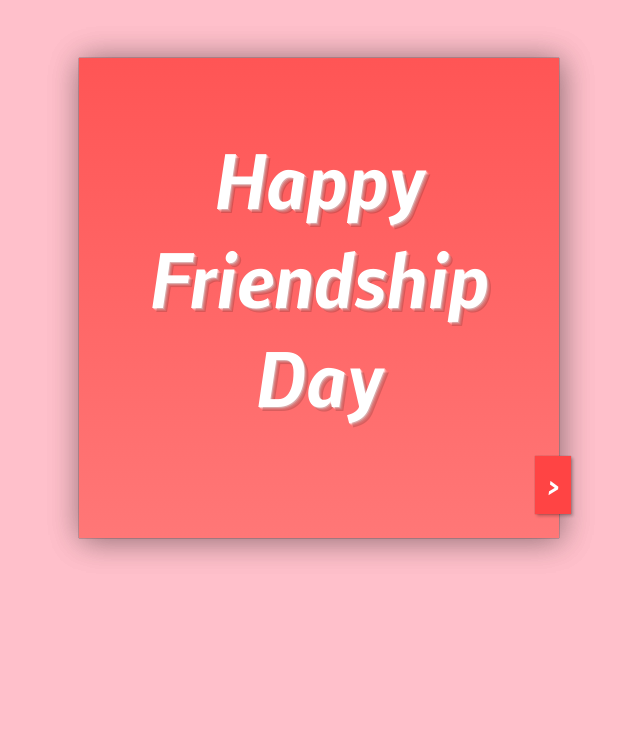
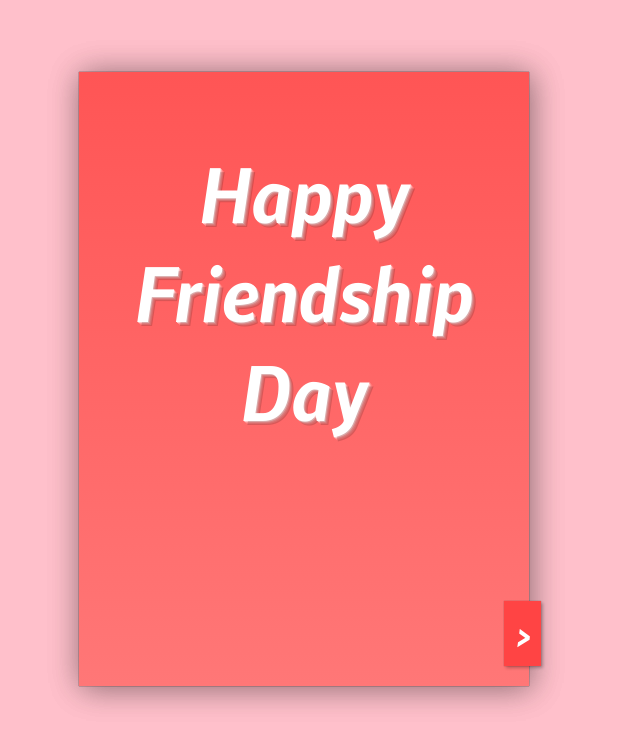
Before and after one commit to Aanchal1512/Happy-FriendShip-Day, a plain HTML site: page Birthday.html in a window 1280 px wide. Shown: the whole page, without its empty margins (561-1201 px from the left). Drawn offline with Linux system fonts and the light colour scheme.

Commit message:
Update Birthday.html

```diff
--- a/Birthday.html
+++ b/Birthday.html
@@ -12,7 +12,7 @@
 }
 body {
   background: #E5E5E5;
-  padding: 50px;
+  padding: 8vh;
 }
 
 
@@ -21,7 +21,7 @@ body {
 }
 
 #card, #card-front, #card-inside {
-  height: 480px;
+  height: 76.8vh;
 }
 
 .wrap {
@@ -45,7 +45,7 @@ body {
     box-shadow: inset 2px 0 1px rgba(0, 0, 0, .05);
 }
 #card {
-    max-width: 960px;
+    max-width: 70.27818448023426vw;
     margin: 0 auto;
     transform-style: preserve-3d;
     -moz-transform-style: preserve-3d;
@@ -85,10 +85,10 @@ p:first-child {
 }
 
 p.signed {
-    margin-top: 1.5em;
+    margin-top: 3.84vh;
     text-align: center;
     font-family: 'Dancing Script', sans-serif;
-    font-size: 1.5em;
+    font-size: 3.84vh;
 }
 
 #card-front {
@@ -113,15 +113,15 @@ p.signed {
 
 #card-front button {
   position: absolute;
-  bottom: 1em;
+  bottom: 2.56vh;
   right: -12px;
   background: #F44;
   color: #FFF;
   font-family: 'Nobile', sans-serif;
   font-style: italic;
   font-weight: bold;
-  font-size: 1.5em;
-  padding: .5em;
+  font-size: 3.84vh;
+  padding: 1.28vh;
   border: none;
   cursor: pointer;
           box-shadow: 2px 2px 3px rgba(0, 0, 0, .25), 0 0 1px rgba(0, 0, 0, .4);
@@ -179,10 +179,10 @@ p.signed {
 }
 
 footer {
-  max-width: 500px;
-  margin: 40px auto;
+  max-width: 36.603221083455345vw;
+  margin: 6.4vh auto;
   font-family: 'Nobile', sans-serif;
-  font-size: 14px;
+  font-size: 2.24vh;
   line-height: 1.6;
   color: #888;
   text-align: center;
```
